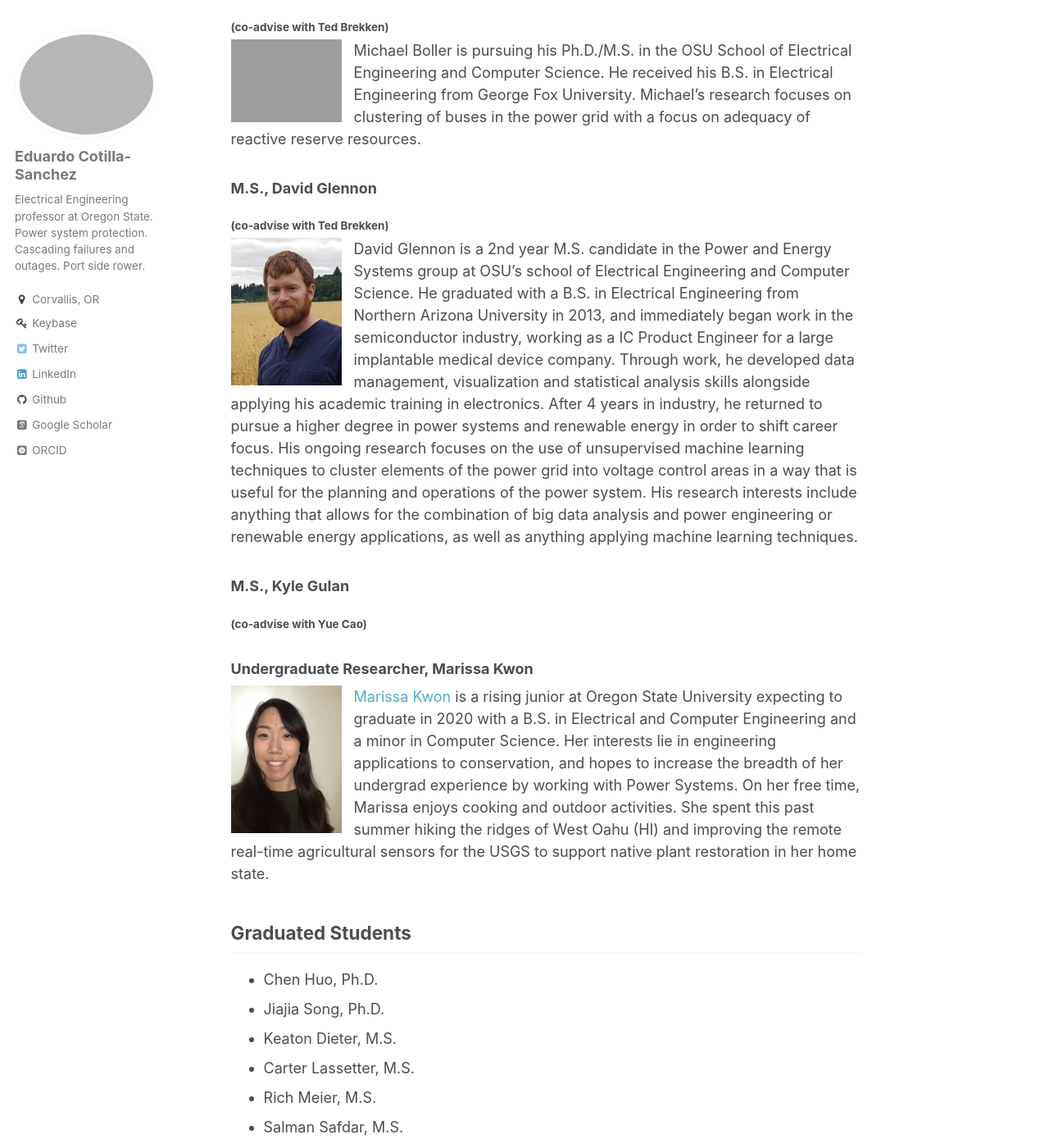
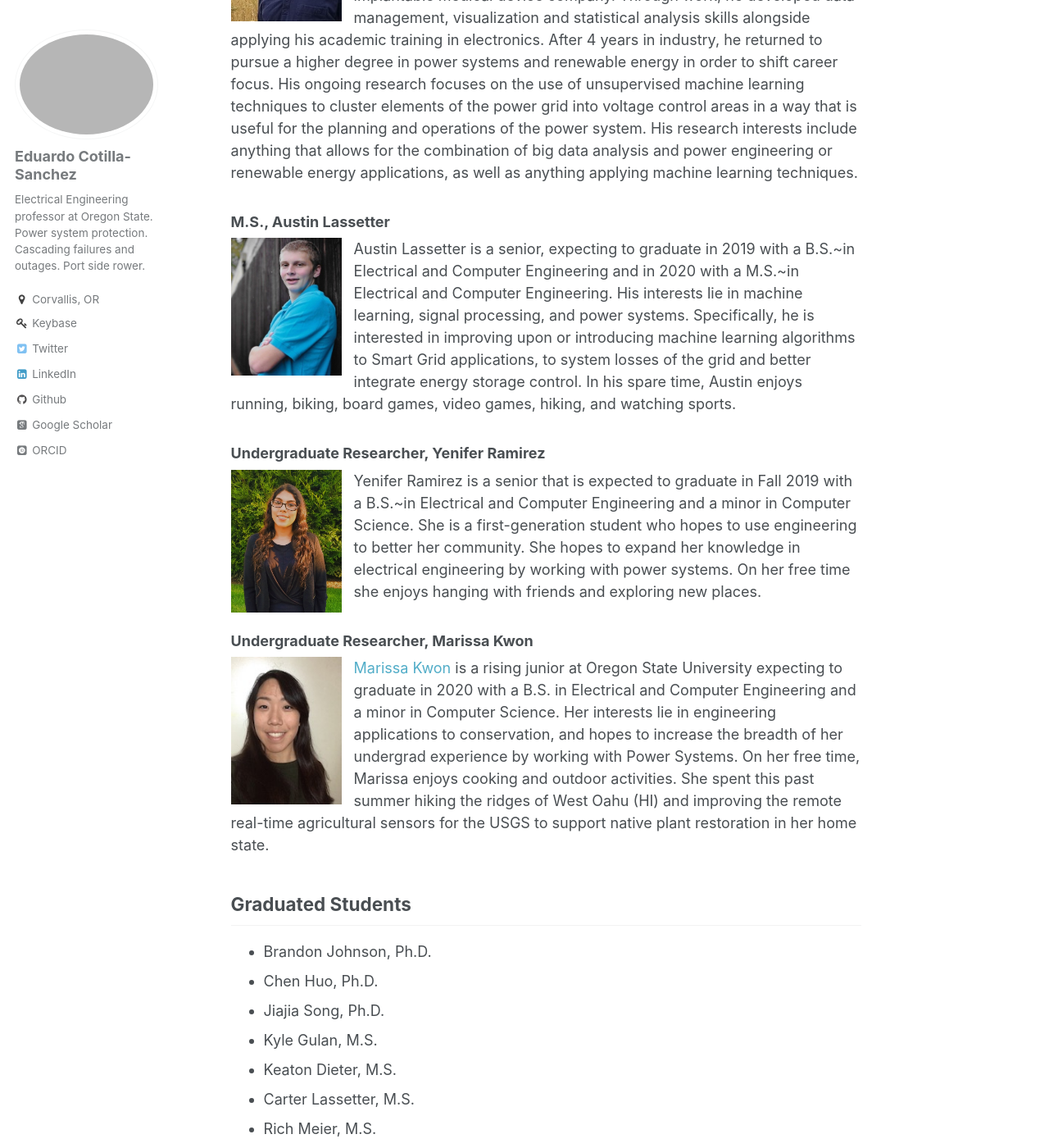
Before and after one commit to ecotillasanchez/ecotillasanchez.github.io, a Jekyll site: the page built from _pages/students.md, in a window 1280 px wide and 1400 px high, scrolled down 1998 px. Shown: the whole window at 82% size. Built offline with Jekyll 4.4.1, drawn with Linux system fonts in a browser that asks for light colours; some web fonts are replaced; some of the changed text lies outside the part shown.

Commit message:
Student updates Summer 2019.

```diff
--- a/_pages/students.md
+++ b/_pages/students.md
@@ -9,9 +9,6 @@ author_profile: true
 ### Ph.D., Ben McCamish
 ###### (co-advise with Arash Termehchy)
 <img align="left" src="https://ecotillasanchez.github.io/files/ben.jpeg" alt="Ben McCamish" width="150" height="200" style="padding-right:15px"> Ben McCamish is a graduate student in the School of Electrical Engineering and Computer Science's Ph.D. program at Oregon State University. He received his B.S. in Computer Science from Washington State University Vancouver in 2013. His current research projects involve the analysis of databases produced by PMUs. Mr. McCamish's research interests lie in the area of Large Database Management, Database Systems, Artificial Intelligence, and the Smart Grid.
-
-### Ph.D., Brandon Johnson
-<img align="left" src="https://ecotillasanchez.github.io/files/brandon.jpeg" alt="Brandon Johnson" width="150" height="200" style="padding-right:15px"> [Brandon Johnson](https://www.linkedin.com/in/johnbran/) is a fourth year Ph.D. candidate at OSU in the School of Electrical Engineering & Computer Science. He received his B.S. degree in Electrical Engineering at OSU in 2013 and continued on his education path with a focus on energy systems. Brandon's focus has been on renewable energy integration through reliability based methods and, more recently, a focus on distribution system disaster mitigation through advanced control schemes. Since his graduate studies began, he has participated in the Northwest National Marine Renewable Energy Center helping to forward the industry of wave energy. In 2016, Brandon was awarded a NSF Fellowship by participating in a program that focuses on the process of transdisciplinary research in Risk and Uncertainty Quantification in Marine Science. Brandon's research interests span a large group but mostly focus on renewable energy, smart grids, grid reliability and resiliency, grid modeling (transmission and distribution), and energy policy and economics.
 
 ### Ph.D., Adam Mate
 <img align="left" src="https://ecotillasanchez.github.io/files/adam.jpeg" alt="Adam Mate" width="150" height="200" style="padding-right:15px"> [Adam Mate](https://linkedin.com/in/adammate) is an Electrical Engineer - specialized in Power System Engineering - and a fourth year PhD Candidate working with Dr. Cotilla-Sanchez. He graduated with an MSc degree at Budapest University of Technology and Economics (BUTE) in Budapest, Hungary, and currently is pursuing his Electrical and Computer Engineering PhD degree at Oregon State University in Corvallis, Oregon. Adam's ongoing research focuses on power system restoration and resiliency (development of a restoration scheme for the PNW, and timeline reduction of restoration algorithms;  increasing the disaster preparedness of Oregon’s power grid; impact of Geomagnetic Disturbances on power systems), and renewable energy (application of renewable resources in power system restoration: integrating wind and wave farms -- analyzing their effect on the power grid’s reliability) related questions. His research expertise and interest further includes: modeling and operation of power systems, integration of renewable resources, energy and environmental legislation issues, and smart and micro grids.
@@ -30,15 +27,21 @@ Travis Hagan graduated from Oregon State University with a Bachelor of Science i
 ###### (co-advise with Ted Brekken)
 <img align="left" src="https://ecotillasanchez.github.io/files/david.jpeg" alt="David Glennon" width="150" height="200" style="padding-right:15px"> David Glennon is a 2nd year M.S. candidate in the Power and Energy Systems group at OSU’s school of Electrical Engineering and Computer Science. He graduated with a B.S. in Electrical Engineering from Northern Arizona University in 2013, and immediately began work in the semiconductor industry, working as a IC Product Engineer for a large implantable medical device company. Through work, he developed data management, visualization and statistical analysis skills alongside applying his academic training in electronics. After 4 years in industry, he returned to pursue a higher degree in power systems and renewable energy in order to shift career focus. His ongoing research focuses on the use of unsupervised machine learning techniques to cluster elements of the power grid into voltage control areas in a way that is useful for the planning and operations of the power system. His research interests include anything that allows for the combination of big data analysis and power engineering or renewable energy applications, as well as anything applying machine learning techniques.
 
-### M.S., Kyle Gulan
-###### (co-advise with Yue Cao)
+### M.S., Austin Lassetter
+<img align="left" src="https://ecotillasanchez.github.io/files/austin.jpeg" alt="Austin Lassetter" width="150" height="200" style="padding-right:15px"> Austin Lassetter is a senior, expecting to graduate in 2019 with a B.S.~in Electrical and Computer Engineering and in 2020 with a M.S.~in Electrical and Computer Engineering. His interests lie in machine learning, signal processing, and power systems. Specifically, he is interested in improving upon or introducing machine learning algorithms to Smart Grid applications, to system losses of the grid and better integrate energy storage control. In his spare time, Austin enjoys running, biking, board games, video games, hiking, and watching sports.
+
+### Undergraduate Researcher, Yenifer Ramirez
+<img align="left" src="https://ecotillasanchez.github.io/files/yenifer.jpeg" alt="Yenifer Ramirez" width="150" height="200" style="padding-right:15px"> Yenifer Ramirez is a senior that is expected to graduate in Fall 2019 with a B.S.~in Electrical and Computer Engineering and a minor in Computer Science. She is a first-generation student who hopes to use engineering to better her community. She hopes to expand her knowledge in electrical engineering by working with power systems. On her free time she enjoys hanging with friends and exploring new places.
+
 
 ### Undergraduate Researcher, Marissa Kwon
 <img align="left" src="https://ecotillasanchez.github.io/files/marissa.jpeg" alt="Marissa Kwon" width="150" height="200" style="padding-right:15px"> [Marissa Kwon](https://www.linkedin.com/in/marissa-kwon-7a5731131) is a rising junior at Oregon State University expecting to graduate in 2020 with a B.S. in Electrical and Computer Engineering and a minor in Computer Science. Her interests lie in engineering applications to conservation, and hopes to increase the breadth of her undergrad experience by working with Power Systems. On her free time, Marissa enjoys cooking and outdoor activities. She spent this past summer hiking the ridges of West Oahu (HI) and improving the remote real-time agricultural sensors for the USGS to support native plant restoration in her home state.
 
 ## Graduated Students
+* Brandon Johnson, Ph.D.
 * Chen Huo, Ph.D.
 * Jiajia Song, Ph.D.
+* Kyle Gulan, M.S.
 * Keaton Dieter, M.S.
 * Carter Lassetter, M.S.
 * Rich Meier, M.S.
```
Also changed, not shown: _publications/2018-10-30.md (+2 -2 lines), files/austin.jpeg (added), files/yenifer.jpeg (added).
